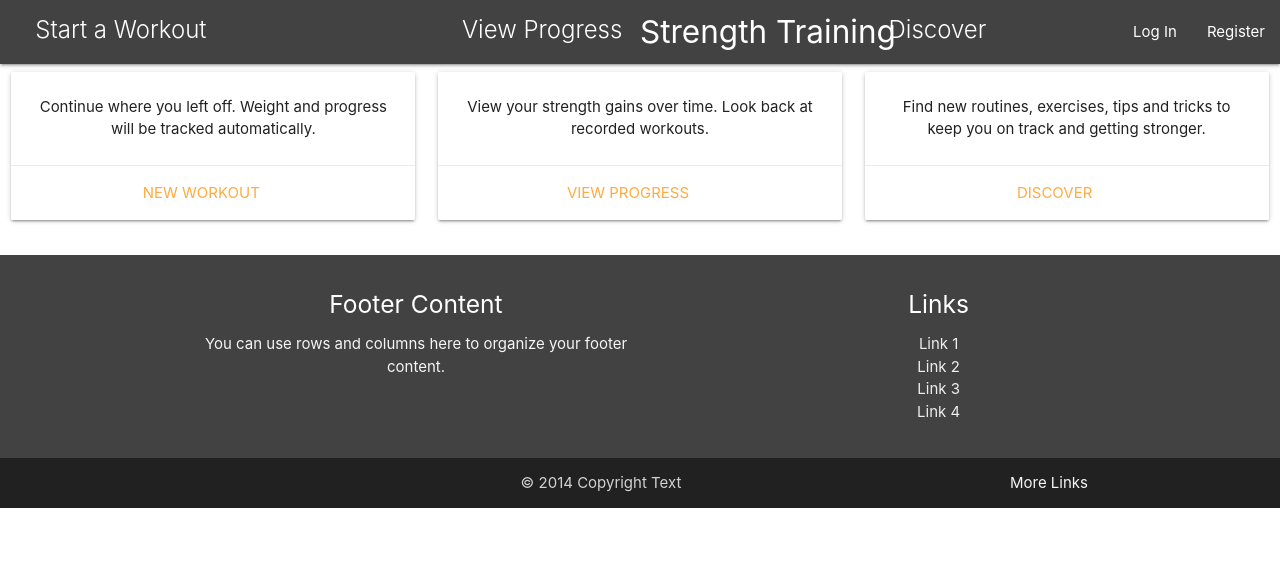
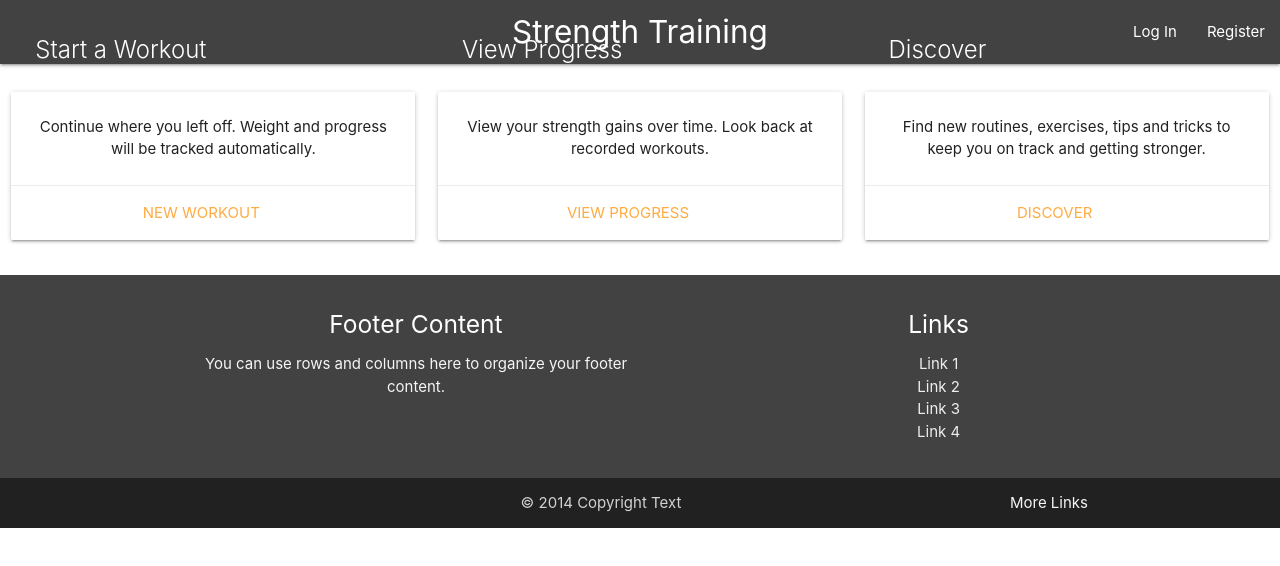
Before and after one commit to ryanoconnor285/fivexfive, a React (Create React App) app in the folder client/: page / in a window 1280 px wide. Shown: the top 566 px of the page. Built offline with nearby package versions, Linux system fonts and the light colour scheme.

Commit message:
logout now correctly redirects to the login page

```diff
--- a/client/src/components/common/Navbar.js
+++ b/client/src/components/common/Navbar.js
@@ -15,12 +15,11 @@ class Navbar extends React.Component {
   }
 
   handleLogout = (e) => {
-    e.preventDefault();
     this.props.logoutUser();
   }
 
   render() {
-    const { isAuthenticated, user } = this.props.auth;
+    const { isAuthenticated } = this.props.auth;
 
     const authLinks = (
       <div>
@@ -41,11 +40,11 @@ class Navbar extends React.Component {
     };
 
     return (
-      <div>
+      <div className="row">
         <nav>
           <div className="nav-wrapper center-align grey darken-3">
             <button data-target="mobile-demo" className="waves-effect waves-white btn-flat sidenav-trigger hide-on-large-only"><i className="material-icons md-light" style={menuStyle}>menu</i></button>
-            <Link to={isAuthenticated ? "/dashboard" : "/landing"} className="brand-logo">Strength Training</Link>
+            <Link to={isAuthenticated ? "/dashboard" : "/"} className="brand-logo center">Strength Training</Link>
             <ul id="nav-mobile" className="right hide-on-med-and-down">
               {isAuthenticated ? authLinks : guestLinks}
             </ul>
@@ -59,7 +58,7 @@ class Navbar extends React.Component {
       </div>
     );
   }
-}
+};
 
 Navbar.propTypes = {
   logoutUser: PropTypes.func.isRequired,
```
